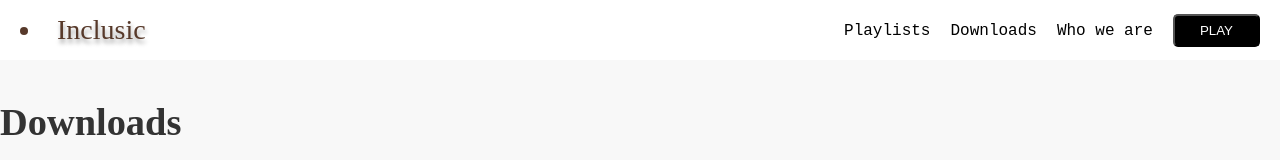
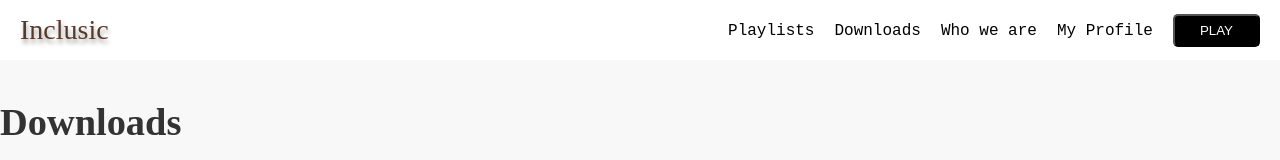
Before and after one commit to Kyle129k/Inclusic-Project, a plain HTML site: page Downloads.html in a window 1280 px wide. Shown: the top 160 px of the page. Drawn offline with Linux system fonts and the light colour scheme.

Commit message:
Minor edits 2

```diff
--- a/Downloads.html
+++ b/Downloads.html
@@ -10,11 +10,12 @@
 <body>
     <header>
         <nav>
-          <li id="title" href="Inclusic.html">Inclusic</li>
-          <ul>
+            <div id="title">Inclusic</div>
+            <ul>
                 <li><a href="playlists.html">Playlists</a></li>
                 <li><a href="Downloads.html">Downloads</a></li>
                 <li><a href="AboutUs.html">Who we are</a></li>
+                <li><a href="#">My Profile</a></li>
                 <li><button style="background-color: black; color: white; border-radius: 5px; padding-right: 25px; padding-left: 25px; padding-top: 7px; padding-bottom: 7px;">PLAY</button></li>
             </ul>
         </nav>
--- a/Downloadspagestyle.css
+++ b/Downloadspagestyle.css
@@ -1,4 +1,3 @@
-/* General Reset */
 * {
     margin: 0;
     padding: 0;
@@ -11,7 +10,6 @@ body {
     background-color: #f8f8f8;
     color: #333;
 }
-/* Navigation Bar */
 nav {
     display: flex;
     justify-content: space-between;
@@ -45,7 +43,6 @@ nav ul li button {
     border-radius: 5px;
     padding: 7px 25px;
 }
-/* Main Content */
 main {
     display: flex;
     justify-content: flex-start;
@@ -61,7 +58,6 @@ main {
     color: #333;
 }
 
-/* Content Container */
 .oliviarodrigo {
     justify-content: space-between;
     gap: 30px;
@@ -70,7 +66,6 @@ main {
     margin-right: 600px;
 }
 
-/* Downloads */
 .Downloads {
     width: 70%;
     margin-top: 40px;
@@ -89,7 +84,6 @@ main {
     border: 1px solid #ccc;
     margin-top: 10px;
 }
-/* Image Section */
 .taylorswift {
     width: 40%;
     margin-top: 40px;
```
Also changed, not shown: AboutUs.html (+2 -1 lines), Inclusic.html (+1 -1 lines), playlist.html (+1 -0 lines).
